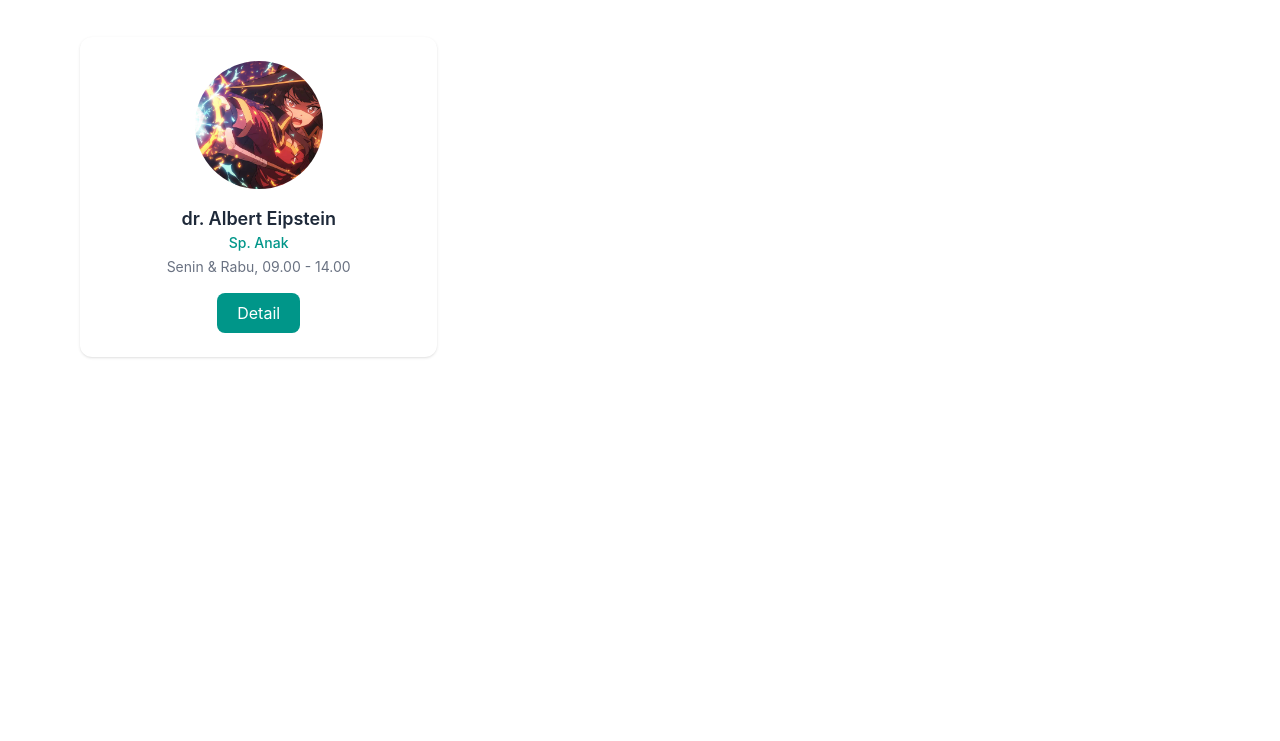
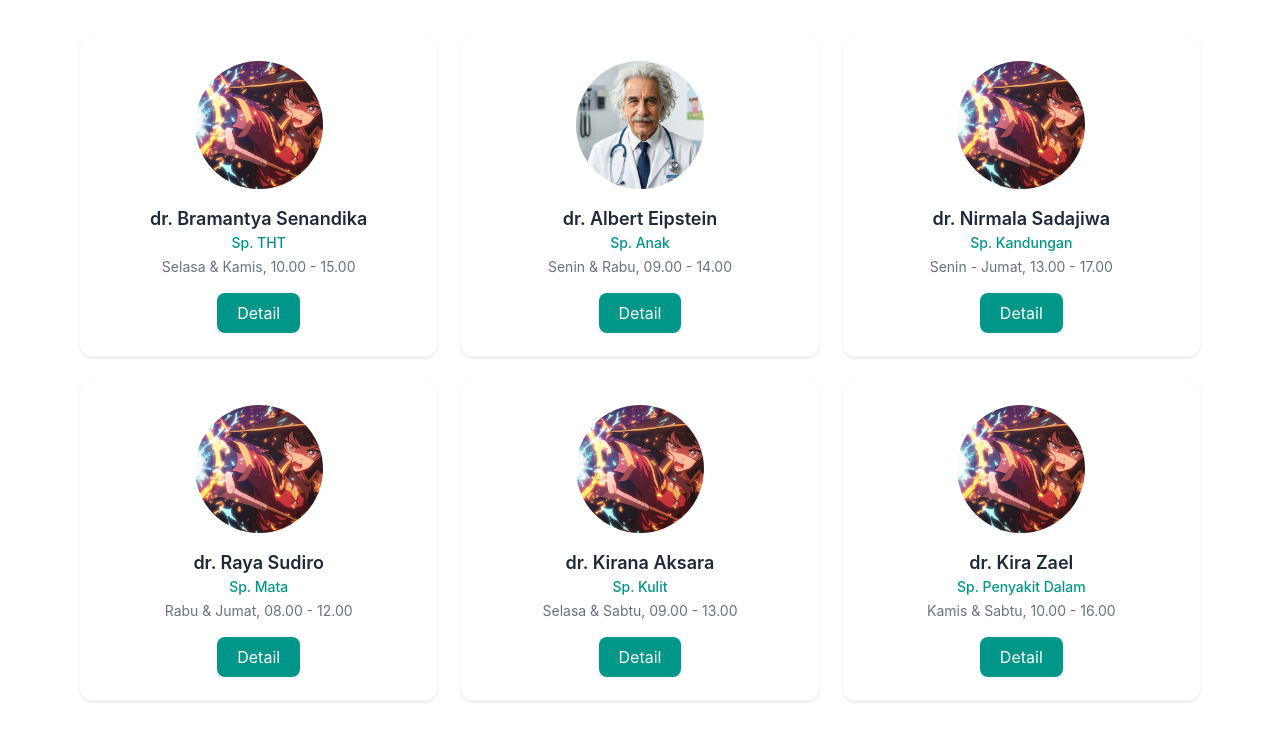
Before and after one commit to addinsyahidn/HealthyCare-Clinic, a website built with Vite: page index.html in a window 1280 px wide. Shown: the part 103-844 px from the top of the page. Before the commit the page ends 800 px from the top, so only its background shows below. Built offline with nearby package versions, Linux system fonts and the light colour scheme.

Commit message:
update sebelum finishing bagian

```diff
--- a/index.html
+++ b/index.html
@@ -12,25 +12,60 @@
       <section id="layanan"></section>
 
       <!-- Bagian Addin -->
-      <section id="doctor" class="py-16">
-        <div class="mx-auto max-w-6xl px-4">
-          <h2 class="mb-10 text-center text-3xl font-bold text-gray-800">
-            Dokter Kami
-          </h2>
+      <section id="doctor">
+        <div>
+          <h2>Dokter Kami</h2>
+          <!-- kalo mau buat filter mungkin disini -->
+          <div class="doctor-grid">
+            <article class="doctor-card">
+              <img src="/images/placeholder.jpg" alt="dr. Albert Eipstein" />
+              <h3>dr. Bramantya Senandika</h3>
+              <p class="doctor-specialty">Sp. THT</p>
+              <p class="doctor-schedule">Selasa &amp; Kamis, 10.00 - 15.00</p>
+              <button type="button">Detail</button>
+            </article>
 
-          <div id="doctor-grid" class="doctor-grid">
-            <article class="doctor-card" data-specialty="anak">
+            <article class="doctor-card">
               <img
-                class="doctor-photo"
-                src="public/images/konosuba-megumin-explosion-magic-desktop-wallpaper-preview.jpg"
+                src="/images/Albert Eipstein.jpg"
                 alt="dr. Albert Eipstein"
               />
-              <h3 class="doctor-name">dr. Albert Eipstein</h3>
+              <h3>dr. Albert Eipstein</h3>
               <p class="doctor-specialty">Sp. Anak</p>
               <p class="doctor-schedule">Senin &amp; Rabu, 09.00 - 14.00</p>
-              <button type="button" class="btn-primary" data-id="1">
-                Detail
-              </button>
+              <button type="button">Detail</button>
+            </article>
+
+            <article class="doctor-card">
+              <img src="/images/placeholder.jpg" alt="dr. Albert Eipstein" />
+              <h3>dr. Nirmala Sadajiwa</h3>
+              <p class="doctor-specialty">Sp. Kandungan</p>
+              <p class="doctor-schedule">Senin - Jumat, 13.00 - 17.00</p>
+              <button type="button">Detail</button>
+            </article>
+
+            <article class="doctor-card">
+              <img src="/images/placeholder.jpg" alt="dr. Albert Eipstein" />
+              <h3>dr. Raya Sudiro</h3>
+              <p class="doctor-specialty">Sp. Mata</p>
+              <p class="doctor-schedule">Rabu &amp; Jumat, 08.00 - 12.00</p>
+              <button type="button">Detail</button>
+            </article>
+
+            <article class="doctor-card">
+              <img src="/images/placeholder.jpg" alt="dr. Albert Eipstein" />
+              <h3>dr. Kirana Aksara</h3>
+              <p class="doctor-specialty">Sp. Kulit</p>
+              <p class="doctor-schedule">Selasa &amp; Sabtu, 09.00 - 13.00</p>
+              <button type="button">Detail</button>
+            </article>
+
+            <article class="doctor-card">
+              <img src="/images/placeholder.jpg" alt="dr. Albert Eipstein" />
+              <h3>dr. Kira Zael</h3>
+              <p class="doctor-specialty">Sp. Penyakit Dalam</p>
+              <p class="doctor-schedule">Kamis &amp; Sabtu, 10.00 - 16.00</p>
+              <button type="button">Detail</button>
             </article>
           </div>
         </div>
@@ -41,16 +76,3 @@
     <script type="module" src="/src/main.js"></script>
   </body>
 </html>
-
-<!-- Sementara punya Addin
-      <section id="dokter">
-        <div class="flex">
-          <img src="" />
-          <div>
-            <h3>nama</h3>
-            <p class="sp">Sp. [spesialisasi]</p>
-            <p class="jw">jadwal</p>
-            <button>Detail</button>
-          </div>
-        </div>
-      </section> -->
--- a/src/styles.css
+++ b/src/styles.css
@@ -6,16 +6,27 @@
 }
 
 @layer components {
+  #doctor {
+    @apply py-16;
+  }
+  #doctor > div {
+    @apply mx-auto max-w-6xl px-4;
+  }
+  #doctor h2 {
+    @apply mb-10 text-center text-3xl font-bold text-gray-800;
+  }
+
   .doctor-grid {
     @apply grid gap-6 sm:grid-cols-2 lg:grid-cols-3;
   }
+
   .doctor-card {
     @apply flex flex-col items-center rounded-xl bg-white p-6 text-center shadow transition hover:shadow-lg;
   }
-  .doctor-photo {
+  .doctor-card img {
     @apply h-32 w-32 rounded-full object-cover;
   }
-  .doctor-name {
+  .doctor-card h3 {
     @apply mt-4 text-lg font-semibold text-gray-800;
   }
   .doctor-specialty {
@@ -24,7 +35,7 @@
   .doctor-schedule {
     @apply mt-1 text-sm text-gray-500;
   }
-  .btn-primary {
+  .doctor-card button {
     @apply mt-4 rounded-lg bg-teal-600 px-5 py-2 text-white transition hover:bg-teal-700;
   }
 }
```
Also changed, not shown: public/images/Albert Eipstein.jpg (added), public/images/placeholder.jpg (renamed from public/images/konosuba-megumin-explosion-magic-desktop-wallpaper-preview.jpg).
